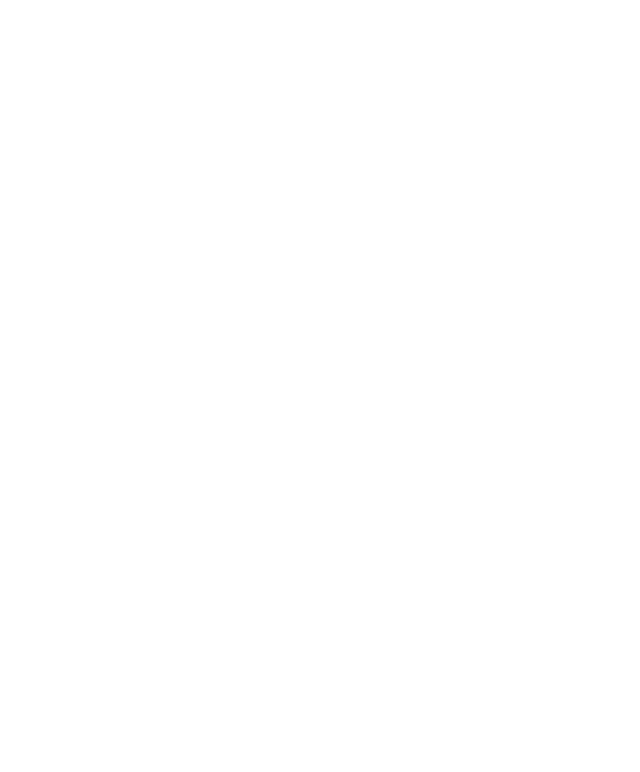
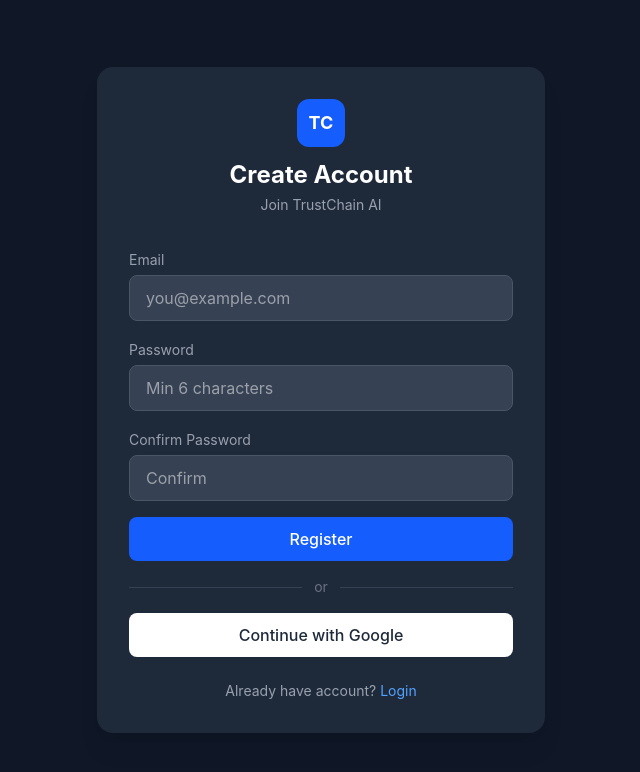
Before and after one commit to Sankar2316/trustchain-ai, a React app in the folder frontend/: page /register in a window 1280 px wide. Before the commit this address had no page. Shown: the top 772 px of the page, without its empty margins (319-959 px from the left). Built offline with nearby package versions, Linux system fonts and the light colour scheme; no server answers; the HTML template or start-up script is replaced by a standard one.

Commit message:
Day 3: Firebase Auth - Login, Register, Google OAuth, Protected Routes

```diff
--- a/frontend/package.json
+++ b/frontend/package.json
@@ -11,6 +11,7 @@
   },
   "dependencies": {
     "axios": "^1.20.0",
+    "firebase": "^12.18.0",
     "react": "^19.2.8",
     "react-dom": "^19.2.8",
     "react-icons": "^5.7.0",
--- a/frontend/src/App.jsx
+++ b/frontend/src/App.jsx
@@ -1,16 +1,27 @@
-import { BrowserRouter, Routes, Route } from 'react-router-dom';
+import { BrowserRouter, Routes, Route, Navigate } from 'react-router-dom';
+import { AuthProvider, useAuth } from './context/AuthContext';
 import Layout from './components/layout/Layout';
 import Dashboard from './pages/Dashboard';
 import DocMind from './pages/DocMind';
 import ChainProof from './pages/ChainProof';
 import PredictIQ from './pages/PredictIQ';
 import CertiVault from './pages/CertiVault';
+import Login from './pages/Auth/Login';
+import Register from './pages/Auth/Register';
+
+function PrivateRoute({ children }) {
+  const { user } = useAuth();
+  return user ? children : <Navigate to="/login" />;
+}
 
 function App() {
   return (
     <BrowserRouter>
+      <AuthProvider>
         <Routes>
-        <Route element={<Layout />}>
+          <Route path="/login" element={<Login />} />
+          <Route path="/register" element={<Register />} />
+          <Route element={<PrivateRoute><Layout /></PrivateRoute>}>
             <Route path="/" element={<Dashboard />} />
             <Route path="/docmind" element={<DocMind />} />
             <Route path="/chainproof" element={<ChainProof />} />
@@ -18,6 +29,7 @@
             <Route path="/certivault" element={<CertiVault />} />
           </Route>
         </Routes>
+      </AuthProvider>
     </BrowserRouter>
   );
 }
--- /dev/null
+++ b/frontend/src/config/firebase.js
@@ -0,0 +1,16 @@
+import { initializeApp } from "firebase/app";
+import { getAuth, GoogleAuthProvider } from "firebase/auth";
+
+const firebaseConfig = {
+  apiKey: "AIzaSyCcA7Dw8SzVfWdcWV2KOQlaFkAz7zPp6gM",
+  authDomain: "trustchain-ai-4fcde.firebaseapp.com",
+  projectId: "trustchain-ai-4fcde",
+  storageBucket: "trustchain-ai-4fcde.firebasestorage.app",
+  messagingSenderId: "553086462205",
+  appId: "1:553086462205:web:075072c884df9135653694"
+};
+
+const app = initializeApp(firebaseConfig);
+export const auth = getAuth(app);
+export const googleProvider = new GoogleAuthProvider();
+export default app;
--- /dev/null
+++ b/frontend/src/context/AuthContext.jsx
@@ -0,0 +1,27 @@
+import { createContext, useContext, useState, useEffect } from 'react';
+import { auth, googleProvider } from '../config/firebase';
+import { createUserWithEmailAndPassword, signInWithEmailAndPassword, signInWithPopup, signOut, onAuthStateChanged } from 'firebase/auth';
+
+const AuthContext = createContext();
+export function useAuth() { return useContext(AuthContext); }
+
+export function AuthProvider({ children }) {
+  const [user, setUser] = useState(null);
+  const [loading, setLoading] = useState(true);
+
+  function signup(email, password) { return createUserWithEmailAndPassword(auth, email, password); }
+  function login(email, password) { return signInWithEmailAndPassword(auth, email, password); }
+  function loginWithGoogle() { return signInWithPopup(auth, googleProvider); }
+  function logout() { return signOut(auth); }
+
+  useEffect(() => {
+    const unsubscribe = onAuthStateChanged(auth, (user) => { setUser(user); setLoading(false); });
+    return unsubscribe;
+  }, []);
+
+  return (
+    <AuthContext.Provider value={{ user, signup, login, loginWithGoogle, logout, loading }}>
+      {!loading && children}
+    </AuthContext.Provider>
+  );
+}
--- /dev/null
+++ b/frontend/src/pages/Auth/Login.jsx
@@ -0,0 +1,51 @@
+import { useState } from 'react';
+import { useAuth } from '../../context/AuthContext';
+import { useNavigate, Link } from 'react-router-dom';
+
+export default function Login() {
+  const [email, setEmail] = useState('');
+  const [password, setPassword] = useState('');
+  const [error, setError] = useState('');
+  const [loading, setLoading] = useState(false);
+  const { login, loginWithGoogle } = useAuth();
+  const navigate = useNavigate();
+
+  async function handleSubmit(e) {
+    e.preventDefault();
+    try { setError(''); setLoading(true); await login(email, password); navigate('/'); }
+    catch (err) { setError('Login failed. Check email and password.'); }
+    setLoading(false);
+  }
+
+  async function handleGoogle() {
+    try { await loginWithGoogle(); navigate('/'); }
+    catch (err) { setError('Google login failed.'); }
+  }
+
+  return (
+    <div className="min-h-screen flex items-center justify-center bg-gray-900">
+      <div className="bg-gray-800 p-8 rounded-2xl shadow-xl w-full max-w-md">
+        <div className="text-center mb-8">
+          <div className="w-12 h-12 bg-blue-600 rounded-xl flex items-center justify-center text-white font-bold text-lg mx-auto mb-3">TC</div>
+          <h1 className="text-2xl font-bold text-white">Welcome Back</h1>
+          <p className="text-gray-400 text-sm mt-1">Login to TrustChain AI</p>
+        </div>
+        {error && <div className="bg-red-500/10 border border-red-500 text-red-400 px-4 py-2 rounded-lg text-sm mb-4">{error}</div>}
+        <form onSubmit={handleSubmit} className="space-y-4">
+          <div>
+            <label className="text-sm text-gray-400">Email</label>
+            <input type="email" value={email} onChange={(e) => setEmail(e.target.value)} required className="w-full mt-1 px-4 py-2.5 bg-gray-700 border border-gray-600 rounded-lg text-white focus:outline-none focus:border-blue-500" placeholder="you@example.com" />
+          </div>
+          <div>
+            <label className="text-sm text-gray-400">Password</label>
+            <input type="password" value={password} onChange={(e) => setPassword(e.target.value)} required className="w-full mt-1 px-4 py-2.5 bg-gray-700 border border-gray-600 rounded-lg text-white focus:outline-none focus:border-blue-500" placeholder="Password" />
+          </div>
+          <button disabled={loading} type="submit" className="w-full py-2.5 bg-blue-600 hover:bg-blue-700 text-white rounded-lg font-medium transition-colors disabled:opacity-50">{loading ? 'Logging in...' : 'Login'}</button>
+        </form>
+        <div className="my-4 flex items-center gap-3"><div className="flex-1 h-px bg-gray-700"></div><span className="text-gray-500 text-sm">or</span><div className="flex-1 h-px bg-gray-700"></div></div>
+        <button onClick={handleGoogle} className="w-full py-2.5 bg-white hover:bg-gray-100 text-gray-800 rounded-lg font-medium flex items-center justify-center gap-2 transition-colors">Continue with Google</button>
+        <p className="text-center text-gray-400 text-sm mt-6">No account? <Link to="/register" className="text-blue-400 hover:text-blue-300">Register</Link></p>
+      </div>
+    </div>
+  );
+}
--- /dev/null
+++ b/frontend/src/pages/Auth/Register.jsx
@@ -0,0 +1,58 @@
+import { useState } from 'react';
+import { useAuth } from '../../context/AuthContext';
+import { useNavigate, Link } from 'react-router-dom';
+
+export default function Register() {
+  const [email, setEmail] = useState('');
+  const [password, setPassword] = useState('');
+  const [confirmPassword, setConfirmPassword] = useState('');
+  const [error, setError] = useState('');
+  const [loading, setLoading] = useState(false);
+  const { signup, loginWithGoogle } = useAuth();
+  const navigate = useNavigate();
+
+  async function handleSubmit(e) {
+    e.preventDefault();
+    if (password !== confirmPassword) return setError('Passwords do not match');
+    if (password.length < 6) return setError('Password must be at least 6 characters');
+    try { setError(''); setLoading(true); await signup(email, password); navigate('/'); }
+    catch (err) { setError('Registration failed. Email might already exist.'); }
+    setLoading(false);
+  }
+
+  async function handleGoogle() {
+    try { await loginWithGoogle(); navigate('/'); }
+    catch (err) { setError('Google signup failed.'); }
+  }
+
+  return (
+    <div className="min-h-screen flex items-center justify-center bg-gray-900">
+      <div className="bg-gray-800 p-8 rounded-2xl shadow-xl w-full max-w-md">
+        <div className="text-center mb-8">
+          <div className="w-12 h-12 bg-blue-600 rounded-xl flex items-center justify-center text-white font-bold text-lg mx-auto mb-3">TC</div>
+          <h1 className="text-2xl font-bold text-white">Create Account</h1>
+          <p className="text-gray-400 text-sm mt-1">Join TrustChain AI</p>
+        </div>
+        {error && <div className="bg-red-500/10 border border-red-500 text-red-400 px-4 py-2 rounded-lg text-sm mb-4">{error}</div>}
+        <form onSubmit={handleSubmit} className="space-y-4">
+          <div>
+            <label className="text-sm text-gray-400">Email</label>
+            <input type="email" value={email} onChange={(e) => setEmail(e.target.value)} required className="w-full mt-1 px-4 py-2.5 bg-gray-700 border border-gray-600 rounded-lg text-white focus:outline-none focus:border-blue-500" placeholder="you@example.com" />
+          </div>
+          <div>
+            <label className="text-sm text-gray-400">Password</label>
+            <input type="password" value={password} onChange={(e) => setPassword(e.target.value)} required className="w-full mt-1 px-4 py-2.5 bg-gray-700 border border-gray-600 rounded-lg text-white focus:outline-none focus:border-blue-500" placeholder="Min 6 characters" />
+          </div>
+          <div>
+            <label className="text-sm text-gray-400">Confirm Password</label>
+            <input type="password" value={confirmPassword} onChange={(e) => setConfirmPassword(e.target.value)} required className="w-full mt-1 px-4 py-2.5 bg-gray-700 border border-gray-600 rounded-lg text-white focus:outline-none focus:border-blue-500" placeholder="Confirm" />
+          </div>
+          <button disabled={loading} type="submit" className="w-full py-2.5 bg-blue-600 hover:bg-blue-700 text-white rounded-lg font-medium transition-colors disabled:opacity-50">{loading ? 'Creating...' : 'Register'}</button>
+        </form>
+        <div className="my-4 flex items-center gap-3"><div className="flex-1 h-px bg-gray-700"></div><span className="text-gray-500 text-sm">or</span><div className="flex-1 h-px bg-gray-700"></div></div>
+        <button onClick={handleGoogle} className="w-full py-2.5 bg-white hover:bg-gray-100 text-gray-800 rounded-lg font-medium flex items-center justify-center gap-2 transition-colors">Continue with Google</button>
+        <p className="text-center text-gray-400 text-sm mt-6">Already have account? <Link to="/login" className="text-blue-400 hover:text-blue-300">Login</Link></p>
+      </div>
+    </div>
+  );
+}
```
Also changed, not shown: 1 other file (tests, documents, lock files or other folders). Lines whose indentation alone changed are shown as unchanged.
